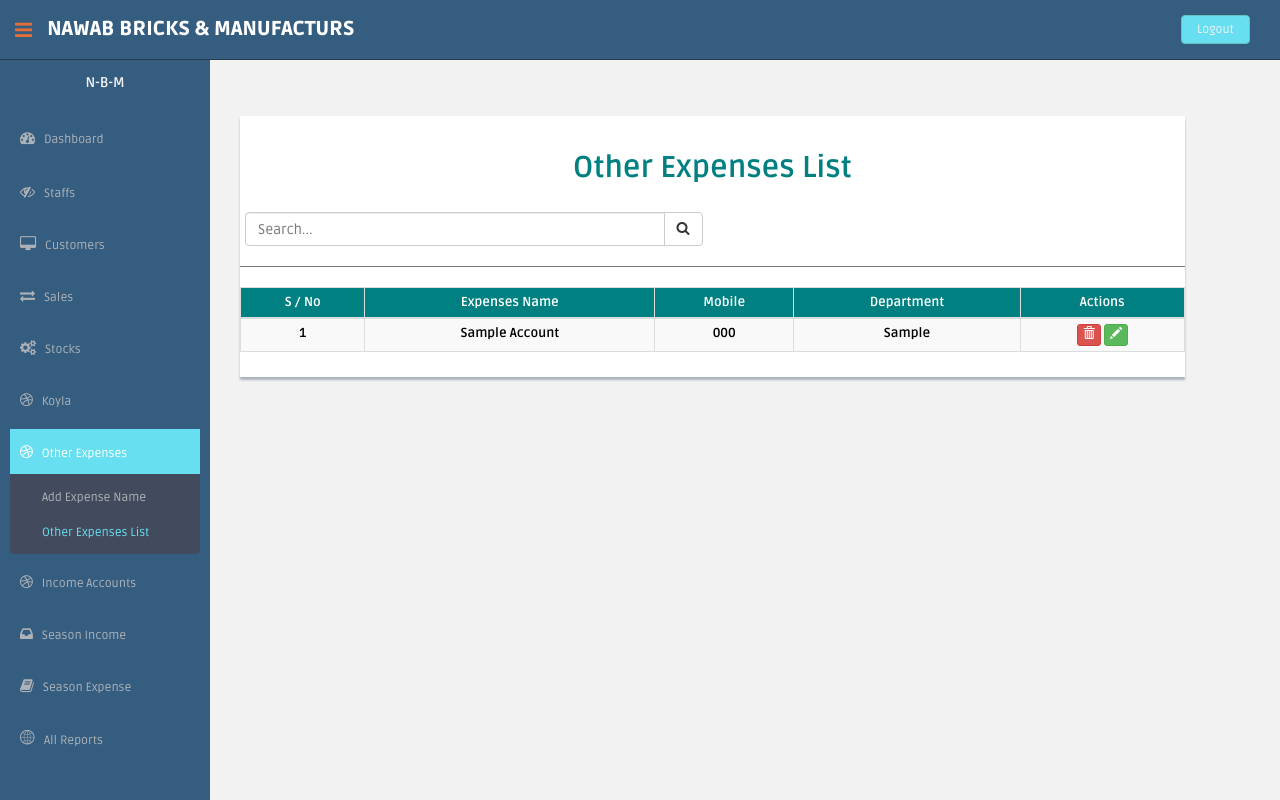
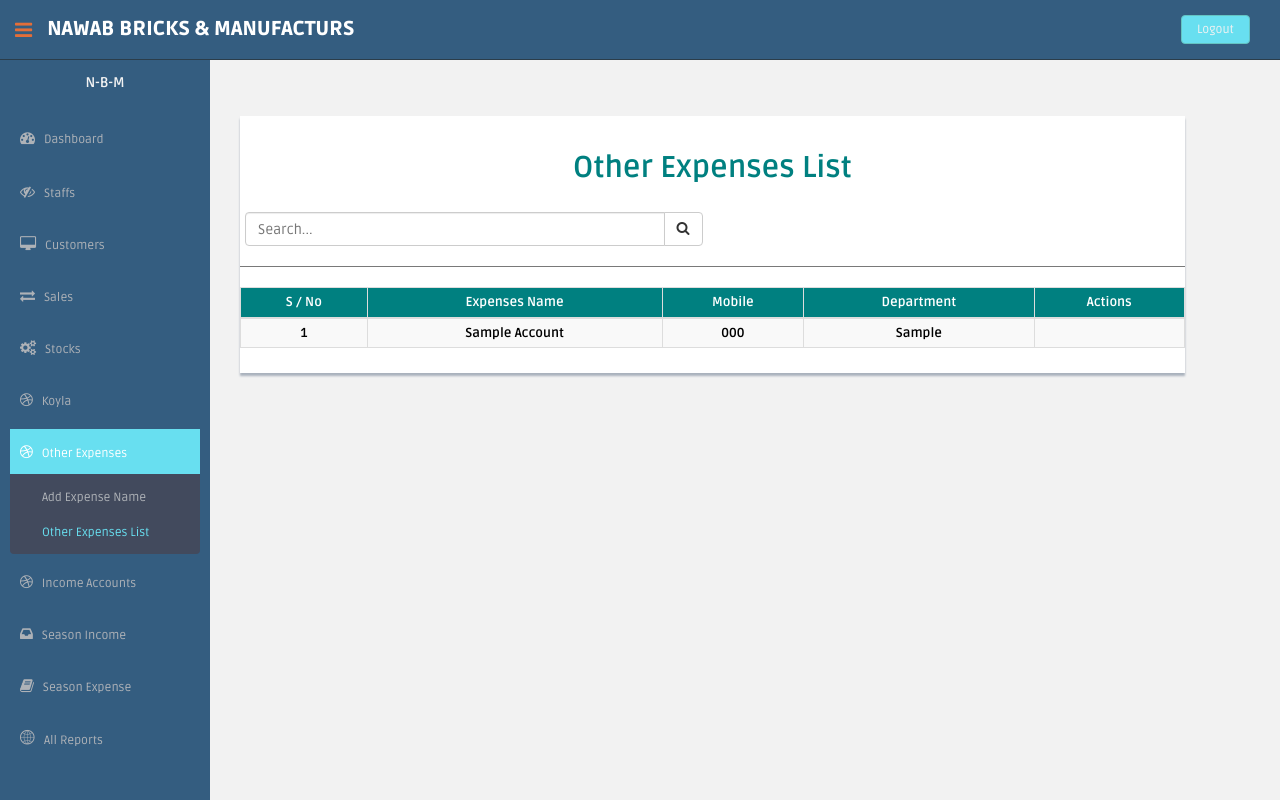
Before and after one commit to khalidbaloch1/panjab_bhatta, a Django app: template templates/other_expenses/list.html in a window 1280 px wide; the page is wider, and only the part inside the window is pictured. Run offline with Django 3.2, Linux system fonts and the light colour scheme; the template is opened without the code that fills it: most values are stand-ins (such as "Sample title", 1, 10 or a date in 2020); parts of the project's set-up code (start-up, migrations or seed data) failed here and were passed over; some libraries are stand-ins or nearby versions.

Commit message:
templates/other_expenses

```diff
--- a/templates/other_expenses/list.html
+++ b/templates/other_expenses/list.html
@@ -45,8 +45,8 @@
                                 <td class="text-center">{{ other_expense.mobile_no }}</td>
                                 <td class="text-center">{{ other_expense.expense_type }}</td>
                                 <td class="text-center">
-                                    <a href="{% url 'other_expense:delete' pk=other_expense.id %}" onclick="return confirm('&#9940 Are you sure you want to delete this item &#9940;')"><button class="btn btn-danger btn-xs"><span class="glyphicon glyphicon-trash"></span></button></a>
-                                    <a href="{% url 'other_expense:update' pk=other_expense.id %}"><button class="btn btn-success btn-xs"><span class="glyphicon glyphicon-pencil"></span></button></a>
+                                    {#<a href="{% url 'other_expense:delete' pk=other_expense.id %}" onclick="return confirm('&#9940 Are you sure you want to delete this item &#9940;')"><button class="btn btn-danger btn-xs"><span class="glyphicon glyphicon-trash"></span></button></a>#}
+                                    {#<a href="{% url 'other_expense:update' pk=other_expense.id %}"><button class="btn btn-success btn-xs"><span class="glyphicon glyphicon-pencil"></span></button></a>#}
                                     {% if other_expense.expense_type == other_expense.EXPENSE_DIESEL %}
                                     <a href="{% url 'other_expense:diesel_details' pk=other_expense.id %}"><button class="btn btn-primary btn-xs">Add Diesel</button></a>
                                     <a href="{% url 'other_expense:invoices' other_expense_id=other_expense.id %}"><button class="btn btn-danger btn-xs">Diesel Reports</button></a>
```
Also changed, not shown: 1 other file.
